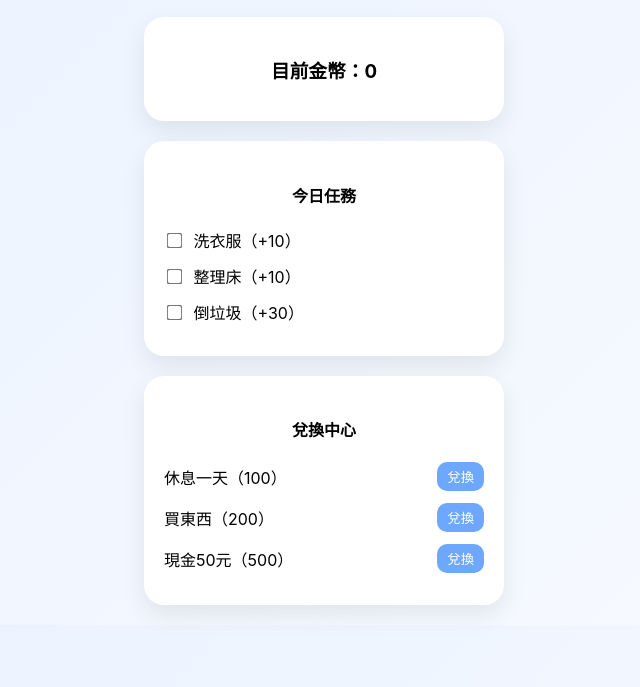
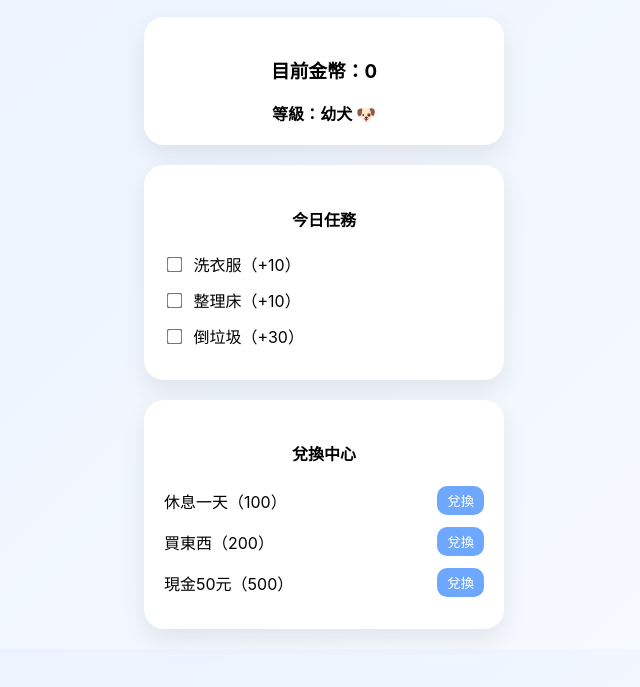
Before and after one commit to kyuhyunlemon-ops/fox-tan-kingdom, a plain HTML site: page index.html in a window 1280 px wide. Shown: the part 95-782 px from the top of the page, without its empty margins (316-956 px from the left). Drawn offline with Linux system fonts and the light colour scheme.

Commit message:
Update index.html

```diff
--- a/index.html
+++ b/index.html
@@ -52,6 +52,11 @@
       transform: scale(1.2);
       margin-right: 8px;
     }
+
+    .level {
+      font-weight: bold;
+      margin-top: 10px;
+    }
   </style>
 </head>
 
@@ -62,6 +67,7 @@
 
 <div class="card">
   <h3>目前金幣：<span id="points">0</span></h3>
+  <div class="level">等級：<span id="level">幼犬</span></div>
 </div>
 
 <!-- 任務 -->
@@ -117,6 +123,12 @@
     ? parseInt(localStorage.getItem("points"))
     : 0;
 
+  function getLevel(p) {
+    if (p >= 200) return "王犬 🐺";
+    if (p >= 100) return "獵犬 🐕";
+    return "幼犬 🐶";
+  }
+
   function toggleTask(checkbox, id, value) {
     let completed = JSON.parse(localStorage.getItem("tasks") || "{}");
 
@@ -144,6 +156,7 @@
 
   function update() {
     document.getElementById("points").innerText = points;
+    document.getElementById("level").innerText = getLevel(points);
     localStorage.setItem("points", points);
   }
 
```
